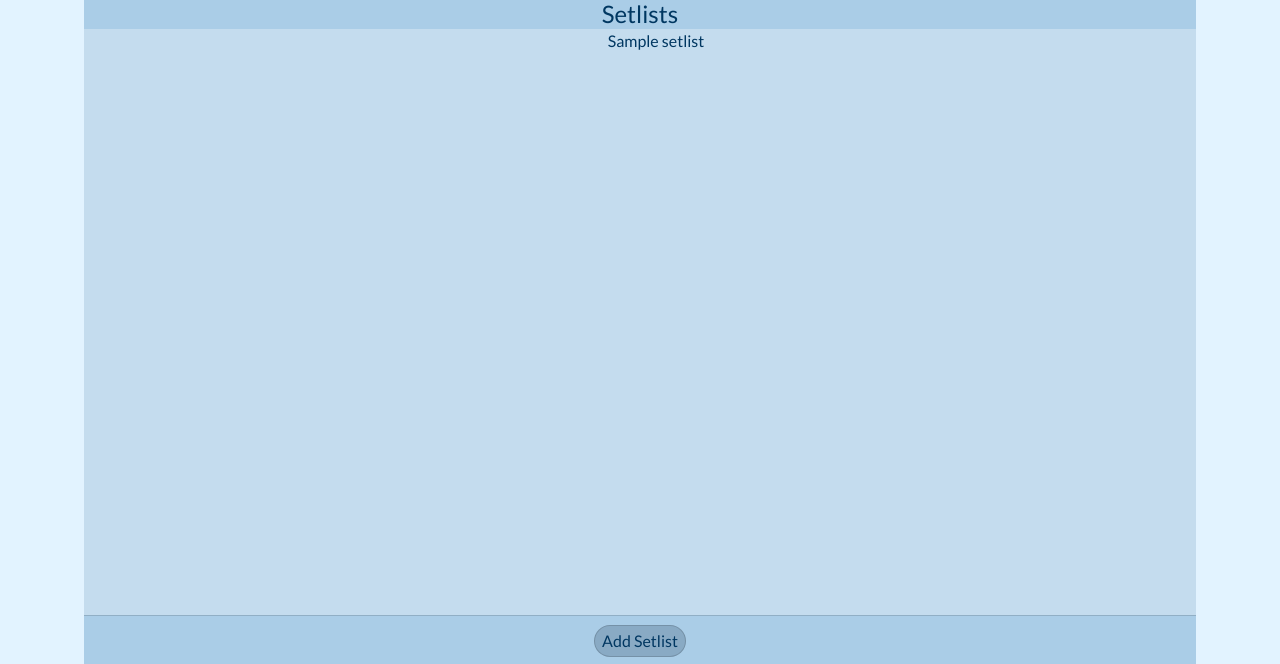
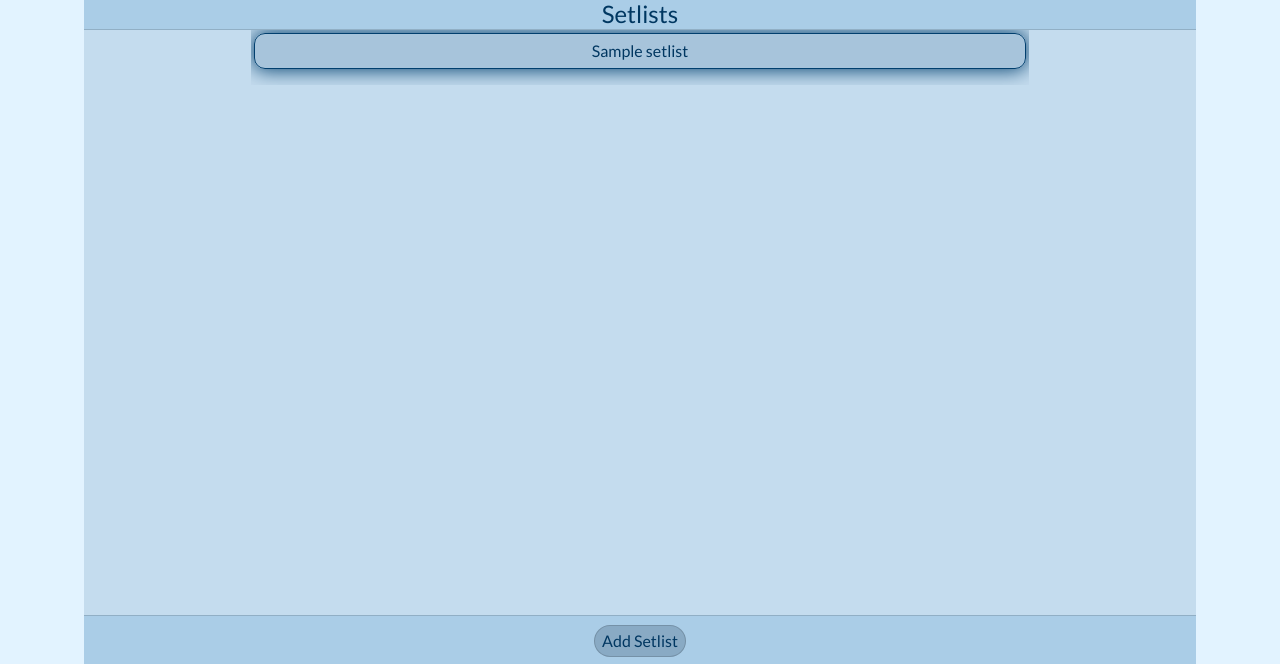
Before and after one commit to Stephen-J-Whitaker/music-aid, a Django app: page /setlist_list/ in a window 1280 px wide. Shown: the part 90-754 px from the top of the page. Run offline with Django 3.2, Linux system fonts and the light colour scheme; a user stored in the database is signed in; tables that the repository leaves empty hold one stand-in row (values such as "Sample post"); some libraries are stand-ins or nearby versions; some web fonts are replaced.

Commit message:
FEAT: Update setlist list style

```diff
--- a/static/css/style.css
+++ b/static/css/style.css
@@ -188,6 +188,7 @@ h3 {
 }
 
 .song-header,
+.setlist-header,
 .artist {
     border-bottom: 1px solid rgba(0, 0 ,0 , 0.15);
 }
@@ -220,7 +221,7 @@ button {
 }
 
 .btn:hover,
-/* button:hover, */
+.button:hover,
 .anchor-btn:hover {
     background-color: var(--button-hover-colour);
     box-shadow: 0px 0px 20px 1px rgb(1, 63, 110);
@@ -293,6 +294,10 @@ button {
     font-size: large;
 }
 
+label {
+    font-size: large;
+}
+
 .form-check-input {
     margin-left: 11px;
 }
@@ -306,6 +311,15 @@ button {
 .form-check-input:checked {
     background-color: var(--button-colour);
     border-color: var(--standard-border-color);
+}
+
+.form-check-label {
+    text-align: left;
+    width: 100%;
+}
+
+.note {
+    font-size: small;
 }
 
 /* Button container styles */
@@ -371,29 +385,33 @@ ul {
     list-style-type: none;
 }
 
-.song-list-ul {
+.song-list-ul,
+.setlist-list-ul {
     padding: 0;
 }
 
-.song-list-li {
+.song-list-li,
+.setlist-list-li {
     display: flex;
     align-items: center;
     border: 1px solid var(--interface-dark-blue);
-    margin: 3px 11px;
+    margin: 3px 3px;
     border-radius: 11px;
     background-color: rgba(1, 63, 110, 0.15);
     padding: 5px 0;
     box-shadow: 0px 0px 20px 1px rgb(1, 63, 110);
 }
 
-.song-anchor {
+.song-anchor,
+.setlist-anchor {
     display: flex;
     justify-content: center;
     align-items: center;
     width: 100%;
 }
 
-.song-anchor:hover {
+.song-anchor:hover,
+.setlist-anchor:hover {
     height: 75px;
 }
 
--- a/templates/setlist_list.html
+++ b/templates/setlist_list.html
@@ -6,12 +6,12 @@
 {% endblock title %}
 
 {% block content %}
-    <h2>Setlists</h2>
+    <h2 class="setlist-header">Setlists</h2>
     <div class="content-container">
-        <ul>
+        <ul class="setlist-list-ul">
             {% for setlist in object_list %}
-                <li>
-                    <a href="{% url 'setlist_view' setlist.pk %}">{{ setlist.setlist_name }}</a>
+                <li class="setlist-list-li">
+                    <a href="{% url 'setlist_view' setlist.pk %}" class="setlist-anchor">{{ setlist.setlist_name }}</a>
                 </li>
             {% endfor %}
         </ul>
```
